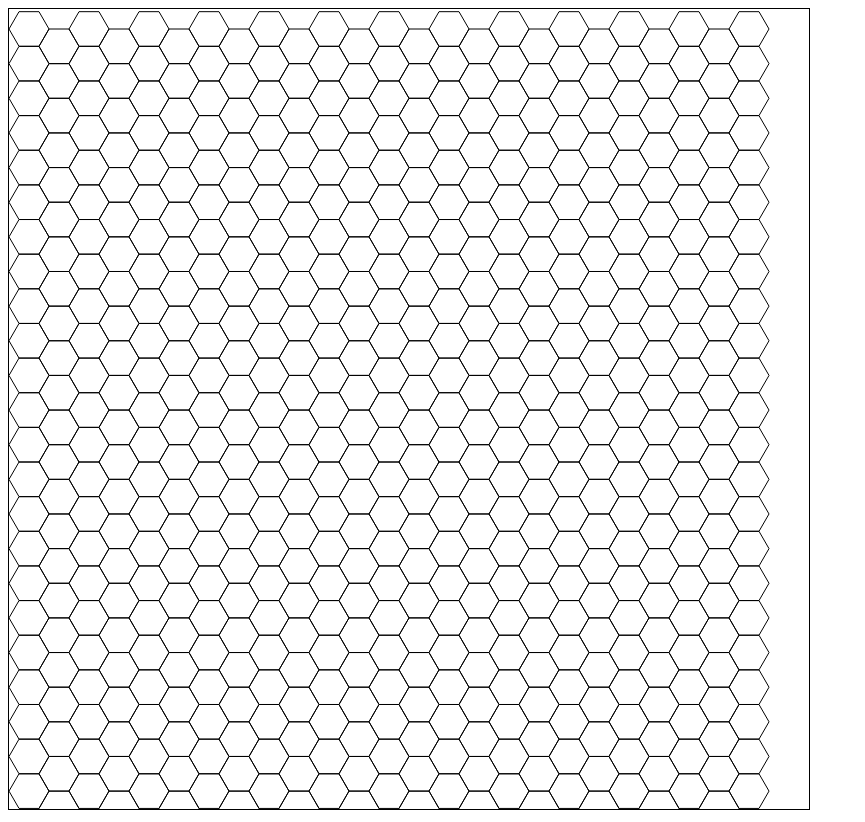
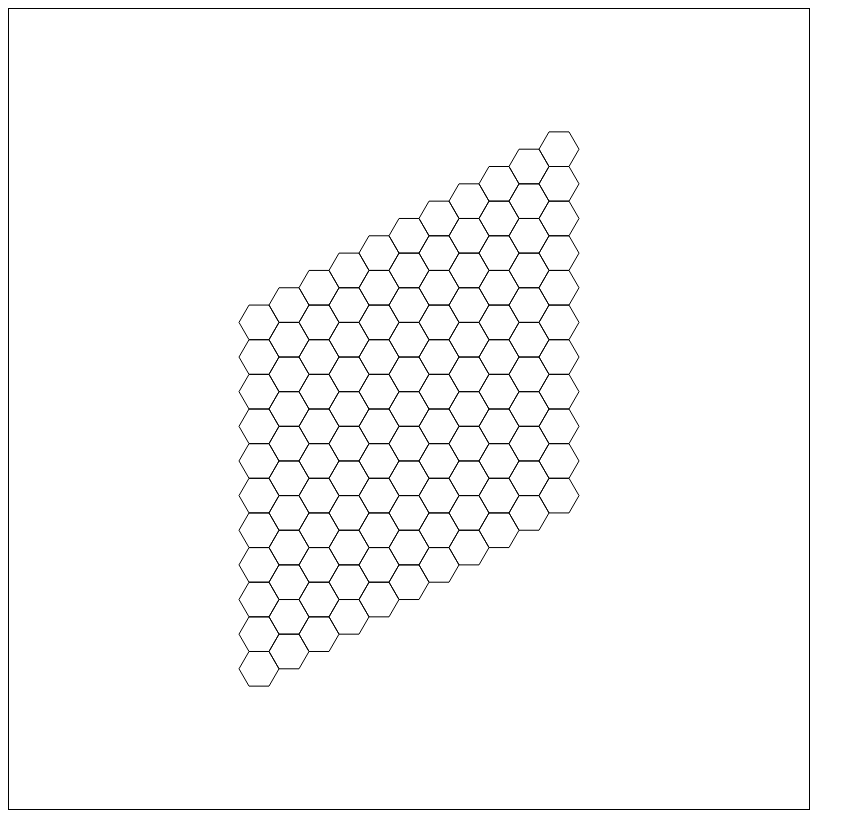
Before and after one commit to Shanegrinkewitz/Hex-Game, a website: page public/index.html in a window 1280 px wide. Shown: the whole page, without its empty margins (0-865 px from the left). Drawn offline with Linux system fonts and the light colour scheme.

Commit message:
Finished rendering basic grid and refactored code

```diff
--- a/index.js
+++ b/index.js
@@ -5,10 +5,6 @@ const port = process.env.PORT || 3000;
 
 app.use(express.static('public'));
 
-/*app.get("/", function (req, res) {
-    res.send("Hello World!");
-});*/
-
 app.listen(port, function () {
     console.log(`Listening on port ${port}`);
 });
--- a/public/game.js
+++ b/public/game.js
@@ -1,27 +1,34 @@
+const canvas = document.getElementById('canvas');
+const ctx = canvas.getContext('2d');
+
 const BOARD_SIZE = 11;
 
-const a = 2 * Math.PI / 6;
-const r = 20;
+// Hexagon constants
+const angle = Math.PI / 3;
+const outer_radius = 20;
+const inner_radius = outer_radius * Math.sqrt(3) / 2;
 
 function drawHexagon(x, y, ctx) {
     ctx.beginPath();
     for (var i = 0; i < 6; i++) {
-        ctx.lineTo(x + r * Math.cos(a * i), y + r * Math.sin(a * i));
+        ctx.lineTo(x + outer_radius * Math.cos(angle * i), y + outer_radius * Math.sin(angle * i));
     }
     ctx.closePath();
     ctx.stroke();
 }
 
-function drawGrid(width, height, ctx) {
-    for (let y = r; y + r * Math.sin(a) < height; y += r * Math.sin(a)) {
-        for (let x = r, j = 0; x + r * (1 + Math.cos(a)) < width; x += r * (1 + Math.cos(a)), y += (-1) ** j++ * r * Math.sin(a)) {
-            drawHexagon(x, y, ctx);
+function drawGrid(x, y, size, ctx) {
+    for (let row = 0; row < size; row++) {
+        for (let col = 0, j = 0; col < size; col++, j++) {
+            drawHexagon(x + col * 1.5 * outer_radius, y + row * 2 * inner_radius - col * inner_radius, ctx);
         }
     }
 }
 
 function main() {
-    const canvas = document.getElementById('canvas');
-    const ctx = canvas.getContext('2d');
-    drawGrid(canvas.width, canvas.height, ctx);
+    let gridX = canvas.width / 2;
+    let gridY = canvas.height / 2;
+    gridX -= Math.floor(BOARD_SIZE / 2) * 1.5 * outer_radius;
+    gridY -= Math.floor(BOARD_SIZE / 2) * inner_radius;
+    drawGrid(gridX, gridY, BOARD_SIZE, ctx);
 }
--- a/public/index.html
+++ b/public/index.html
@@ -2,7 +2,6 @@
 <html>
 <head>
     <title>Hex</title>
-    <script type="text/javascript" src="game.js"></script>
     <style type="text/css">
         #canvas {
             border: 1px solid black;
@@ -11,5 +10,6 @@
 </head>
 <body onload="main()">
     <canvas id="canvas" width="800" height="800"></canvas>
+    <script type="text/javascript" src="game.js"></script>
 </body>
 </html>
```
